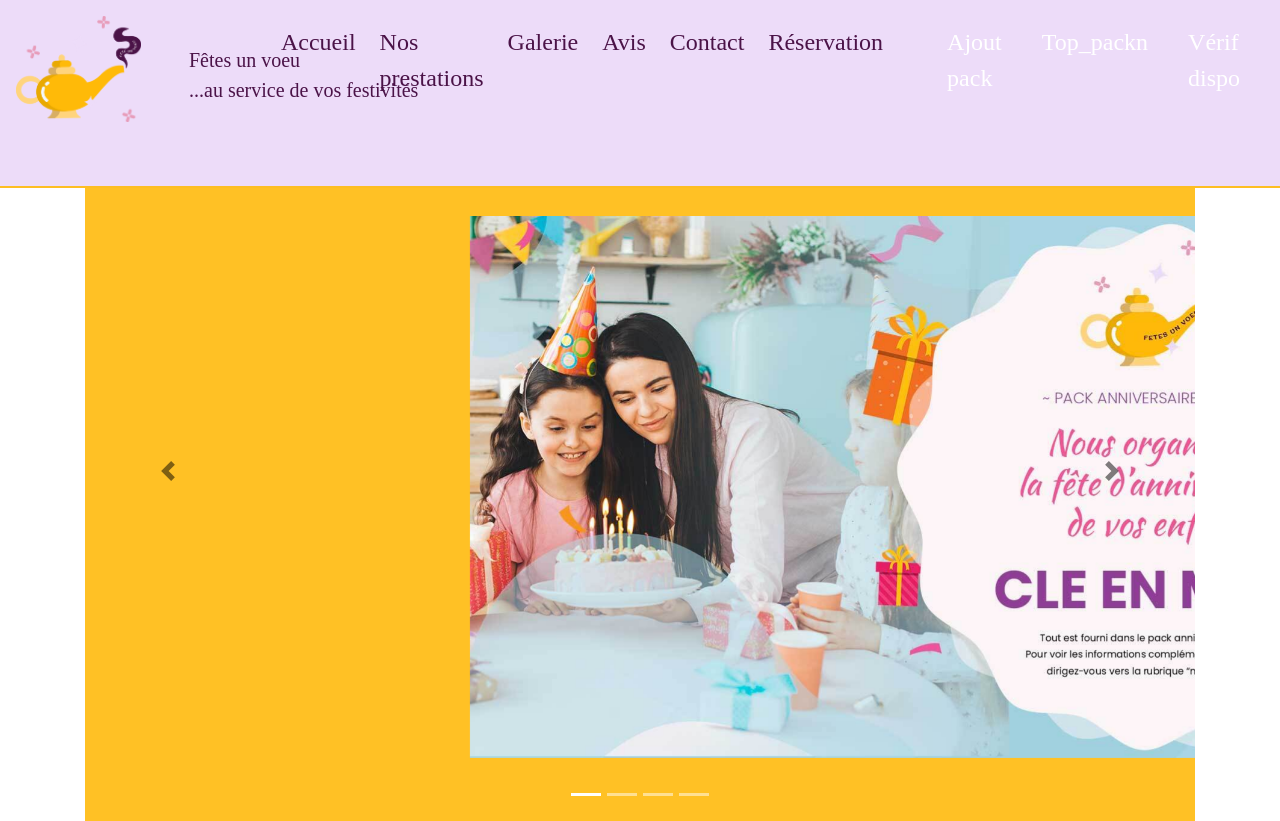
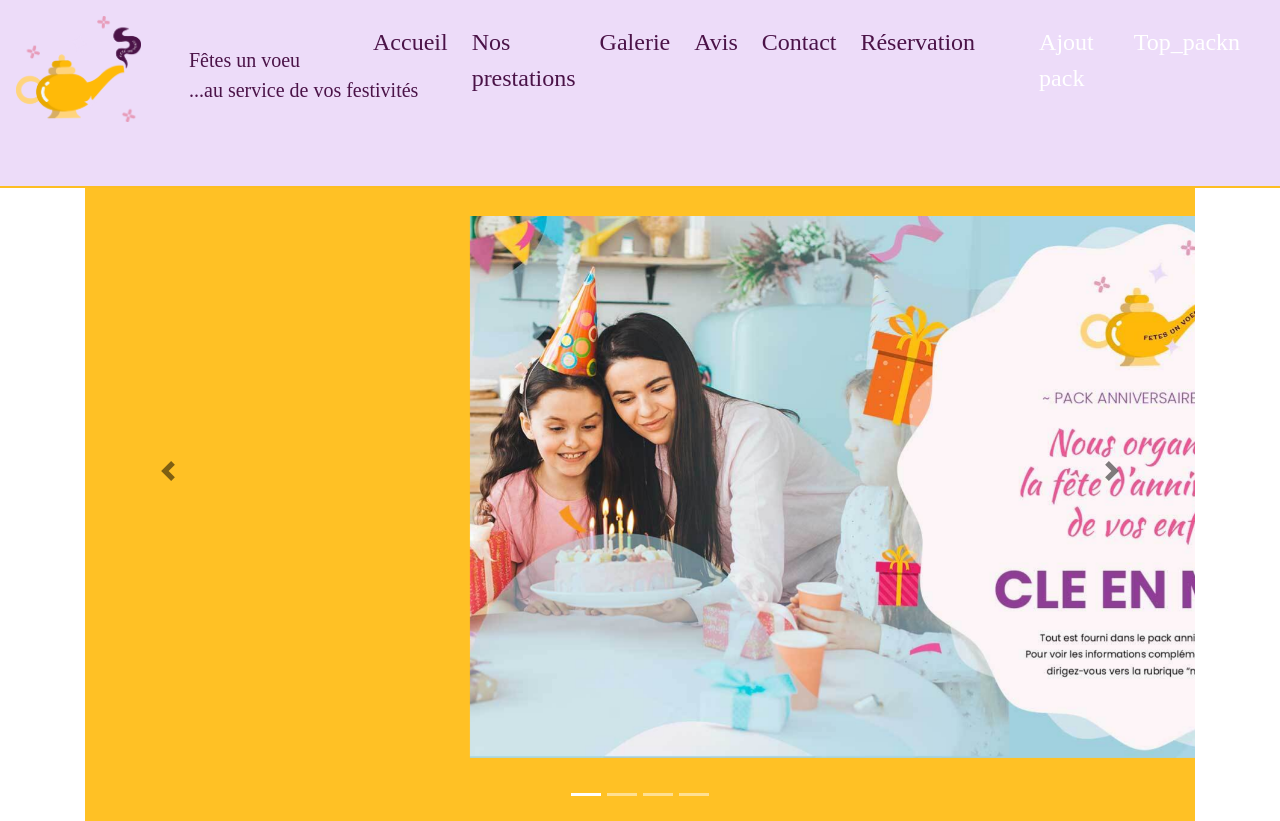
Before and after one commit to PriscaR78/fetes_un_voeu, a Symfony app: template templates/front/profil.html.twig in a window 1280 px wide. Shown: the top 821 px of the page. Run offline with Twig, Linux system fonts and the light colour scheme; the template is opened without the code that fills it, so the values that code supplies are empty; some libraries are stand-ins or nearby versions; some web fonts are replaced.

Commit message:
« modifs_prisca »

```diff
--- a/templates/base.html.twig
+++ b/templates/base.html.twig
@@ -77,7 +77,7 @@
 					</li>
 				</li>
 				<li class="nav-item active mr-5">
-					<a class="nav-link" href="#">Réservation
+					<a class="nav-link" href="{{ path('verif_dispo')}}">Réservation
 					</a>
 				</li>
 
@@ -87,9 +87,7 @@
                 <li class="nav-item active mr-4">
                     <a class="nav-link text-white" href="{{ path('top_pack')}}">Top_packn</a>
                 </li>
-                <li class="nav-item active mr-4">
-                    <a class="nav-link text-white" href="{{ path('verif_dispo')}}">Vérif dispo</a>
-                </li>
+
                 <li class="nav-item active mr-4">
                     <a class="nav-link text-white" href="{{ path('top_pack')}}">Top</a>
                 </li>
```
